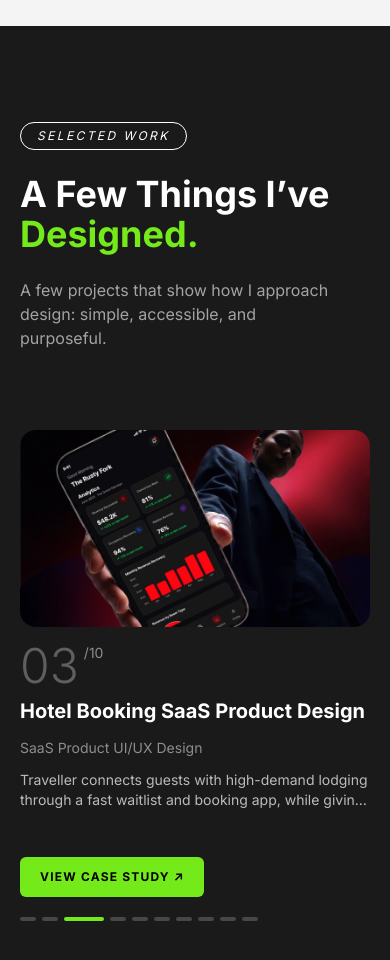
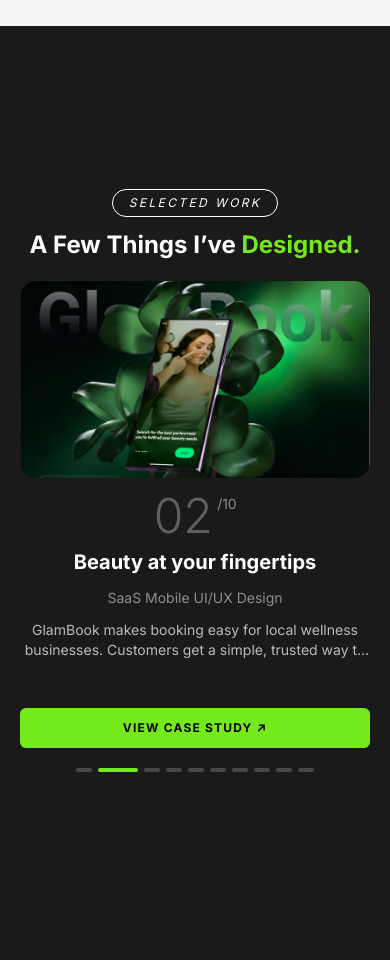
Before and after one commit to basitkarim04/Portfolio-Basit, a Next.js app: page / in a window 390 px wide. Shown: the part 1480-2440 px from the top of the page. Built offline with nearby package versions, Linux system fonts and the light colour scheme.

Commit message:
Refactor Work section layout for improved responsiveness and text alignment

```diff
--- a/app/page.tsx
+++ b/app/page.tsx
@@ -435,8 +435,8 @@
   };
 
   return (
-    <section id="work" className="bg-[var(--dark2)] px-5 pt-24 text-white md:px-10">
-      <div className="mx-auto flex max-w-6xl flex-wrap items-end justify-between gap-6">
+    <section id="work" className="bg-[var(--dark2)] px-5 text-white md:px-10 md:pt-24">
+      <div className="mx-auto hidden max-w-6xl flex-col items-center justify-between gap-6 text-center md:flex md:flex-row md:flex-wrap md:items-end md:text-left">
         <div>
           <span className="pill">Selected work</span>
           <h2 className="mt-6 text-4xl font-bold md:text-5xl">
@@ -451,10 +451,16 @@
       </div>
 
       <div ref={track} style={{ height: `${PROJECTS.length * 100}vh` }}>
-        <div className="sticky top-0 flex h-[100svh] items-start pt-20 md:h-screen md:items-center md:pt-0">
+        <div className="sticky top-0 flex h-[100svh] flex-col justify-center pt-16 md:h-screen md:flex-row md:items-center md:pt-0">
+          <div className="mb-5 text-center md:hidden">
+            <div className="[@media(max-height:620px)]:hidden"><span className="pill">Selected work</span></div>
+            <h2 className="mt-3 text-xl font-bold min-[360px]:text-2xl [@media(max-height:620px)]:mt-0">
+              A Few Things I’ve <span className="text-[var(--accent)]">Designed.</span>
+            </h2>
+          </div>
           <div className="mx-auto grid w-full max-w-6xl items-center gap-4 md:gap-8 md:grid-cols-[1.4fr_1fr] md:gap-14">
             {/* Images */}
-            <div className="relative aspect-video overflow-hidden rounded-2xl md:aspect-[4/3]">
+            <div className="relative aspect-video overflow-hidden rounded-2xl md:aspect-[4/3] [@media(max-height:620px)]:aspect-[2/1]">
               {PROJECTS.map((x, i) => (
                 <div
                   key={x.name}
@@ -466,8 +472,8 @@
             </div>
 
             {/* Info */}
-            <div>
-              <div className="flex items-start">
+            <div className="text-center md:text-left">
+              <div className="flex items-start justify-center md:justify-start">
                 <div className="h-[0.9em] overflow-hidden text-5xl font-light md:text-7xl leading-[0.9] text-white/30 md:text-8xl">
                   <div className="transition-transform duration-700" style={{ transform: `translateY(-${active * 0.9}em)` }}>
                     {PROJECTS.map((_, i) => (
@@ -486,17 +492,17 @@
                   >
                     <h3 className="text-xl font-bold leading-snug md:text-3xl">{x.name}</h3>
                     <p className="mt-3 text-sm text-white/50">{x.tags}</p>
-                    <p className="mt-3 line-clamp-2 max-w-sm sm:line-clamp-3 text-sm text-white/70 md:mt-6 md:line-clamp-none md:text-base">{x.desc}</p>
+                    <p className="mx-auto mt-3 line-clamp-2 [@media(max-height:620px)]:hidden max-w-sm md:mx-0 sm:line-clamp-3 text-sm text-white/70 md:mt-6 md:line-clamp-none md:text-base">{x.desc}</p>
                   </div>
                 ))}
               </div>
-              <div className="mt-5 flex items-end gap-5 md:mt-8">
-                <a href={PROJECTS[active].link} target="_blank" rel="noopener noreferrer" className="rounded-md bg-[var(--accent)] text-black px-5 py-3 text-xs font-bold uppercase md:px-7 md:py-4 md:text-sm tracking-widest hover:brightness-110">
+              <div className="mt-5 flex items-end justify-center gap-5 md:mt-8 md:justify-start">
+                <a href={PROJECTS[active].link} target="_blank" rel="noopener noreferrer" className="w-full rounded-md bg-[var(--accent)] text-center text-black px-5 py-3 md:w-auto text-xs font-bold uppercase md:px-7 md:py-4 md:text-sm tracking-widest hover:brightness-110">
                   View case study ↗
                 </a>
                 <span className="hand hidden text-lg leading-tight text-white/50 sm:inline">Tap to view<br />full case study</span>
               </div>
-              <div className="mt-5 flex gap-1.5 md:mt-10">
+              <div className="mt-5 flex justify-center gap-1.5 md:mt-10 md:justify-start">
                 {PROJECTS.map((x, i) => (
                   <button
                     key={x.name}
```
